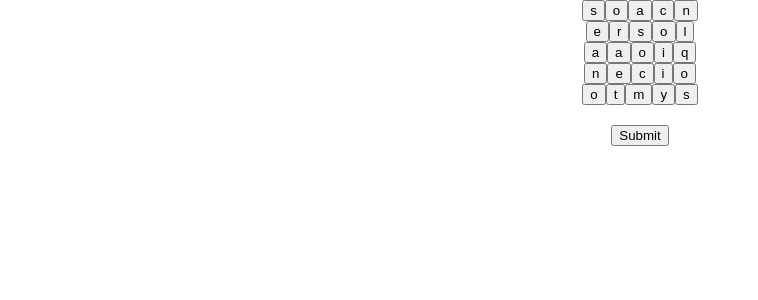
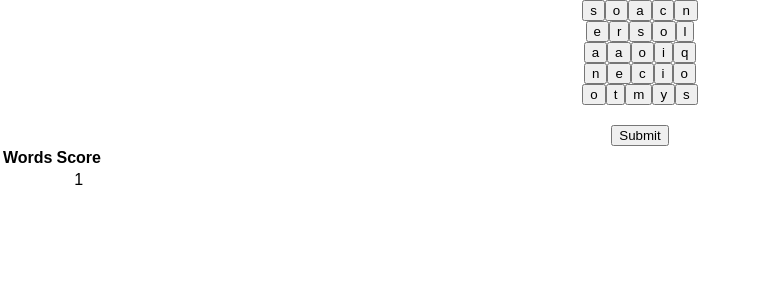
Before and after one commit to Bigghead/Boggle_challenge, a React (Create React App) app: page / in a window 1280 px wide. Both pictures are taken after a click on the button "Submit". Shown: the top 300 px of the page, without its empty margins (0-758 px from the left). Built offline with nearby package versions, Linux system fonts and the light colour scheme.

Commit message:
add scoreboard to show list of all submitted words

```diff
--- a/src/App.js
+++ b/src/App.js
@@ -2,6 +2,7 @@ import React, { Component } from 'react';
 import './App.css';
 
 import GameBoard from './Components/Game/Board/Gameboard';
+import Scoreboard from './Components/Game/Board/Scoreboard';
 
 import { allDice, shuffleBoard , buildCharacterGrid, isNeighbor } from './utils/board';
 
@@ -89,13 +90,14 @@ class App extends Component {
 
 
     submit = ( word ) => {
-        debugger;
-        this.setState( { allWords: this.state.allWords.concat([word])} )
+        this.setState( {
+            allWords: this.state.allWords.concat( [ { word, score: 1 } ] )
+        } );
     }
 
 
     render() {
-        const { board, currentWord } = this.state;
+        const { board, currentWord, allWords } = this.state;
         return (
             <div className="App">
                 <GameBoard
@@ -104,6 +106,7 @@ class App extends Component {
                     cellClick={ (row, col) => this.cellClick(row,col) }
                     submit={ ( word ) => this.submit(word) }
                     ></GameBoard>
+                <Scoreboard allWords={ allWords }></Scoreboard>
             </div>
         );
     }
--- /dev/null
+++ b/src/Components/Game/Board/Scoreboard.jsx
@@ -0,0 +1,29 @@
+import React from 'react';
+
+const Scoreboard = ( { allWords } ) => {
+    return (
+        <div>
+            <table>
+                <thead>
+                    <tr>
+                        <th>Words</th>
+                        <th>Score</th>
+                    </tr>
+                </thead>
+                <tbody>
+                    { allWords.map( ( word, i ) => {
+                        return (
+                            <tr key={ word + i}>
+                                <td>{ word.word }</td>
+                                <td>{ word.score }</td>
+                            </tr>
+                        );
+                    }) }
+                </tbody>
+            </table>
+
+        </div>
+    );
+};
+
+export default Scoreboard;
```
